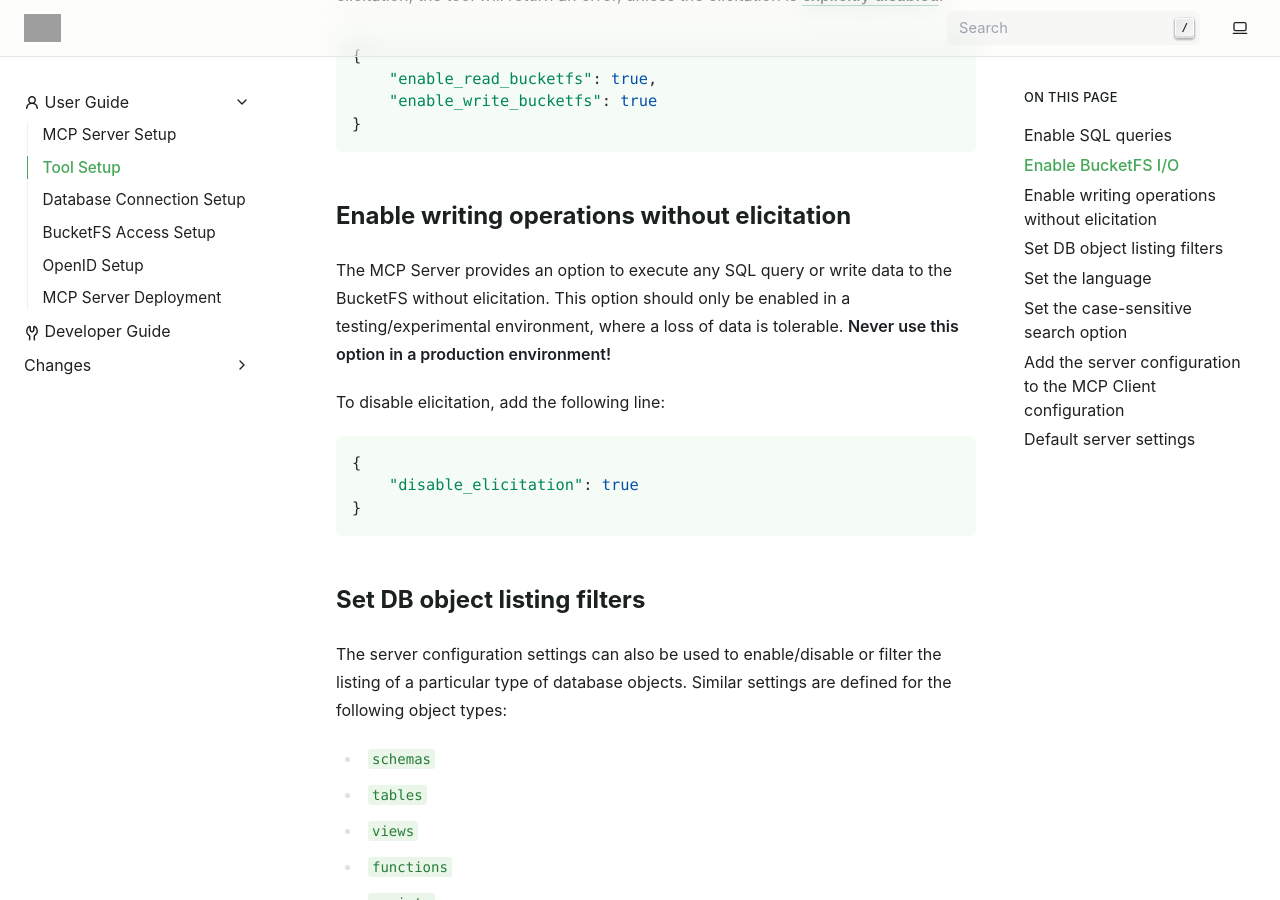
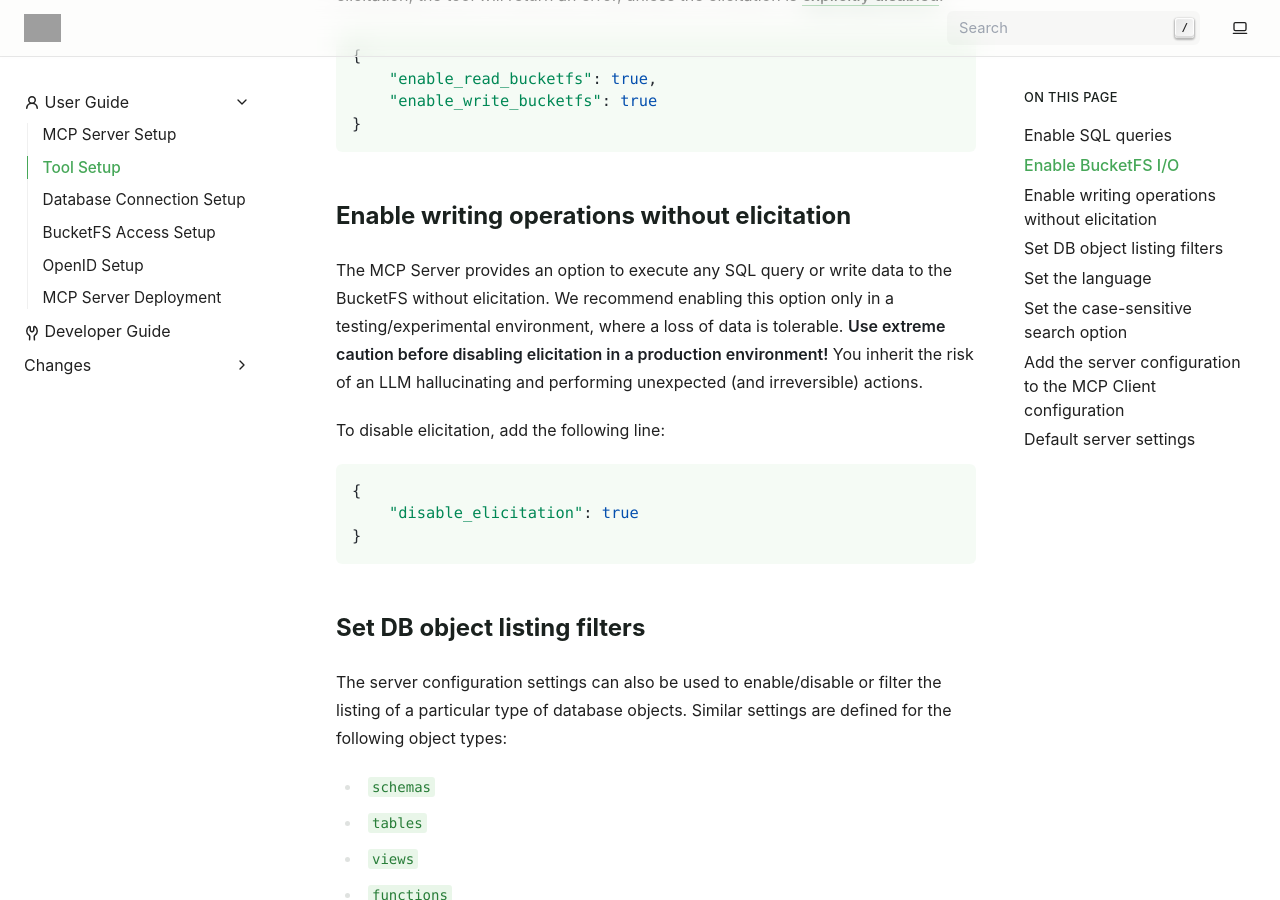
Before and after one commit to exasol/mcp-server, a Sphinx documentation site: the page built from doc/user_guide/tool_setup.rst, in a window 1280 px wide and 900 px high, scrolled down 1158 px. Built offline with Sphinx 7.4.7, drawn with Linux system fonts in a browser that asks for light colours; grey boxes are pictures that could not be loaded.

Commit message:
#137: updated the safe harbour message

```diff
--- a/doc/user_guide/tool_setup.rst
+++ b/doc/user_guide/tool_setup.rst
@@ -53,8 +53,10 @@ Enable writing operations without elicitation
 ---------------------------------------------
 
 The MCP Server provides an option to execute any SQL query or write data to the BucketFS
-without elicitation. This option should only be enabled in a testing/experimental environment,
-where a loss of data is tolerable. **Never use this option in a production environment!**
+without elicitation. We recommend enabling this option only in a testing/experimental environment,
+where a loss of data is tolerable. **Use extreme caution before disabling elicitation in a
+production environment!** You inherit the risk of an LLM hallucinating and performing unexpected
+(and irreversible) actions.
 
 To disable elicitation, add the following line:
 
```
